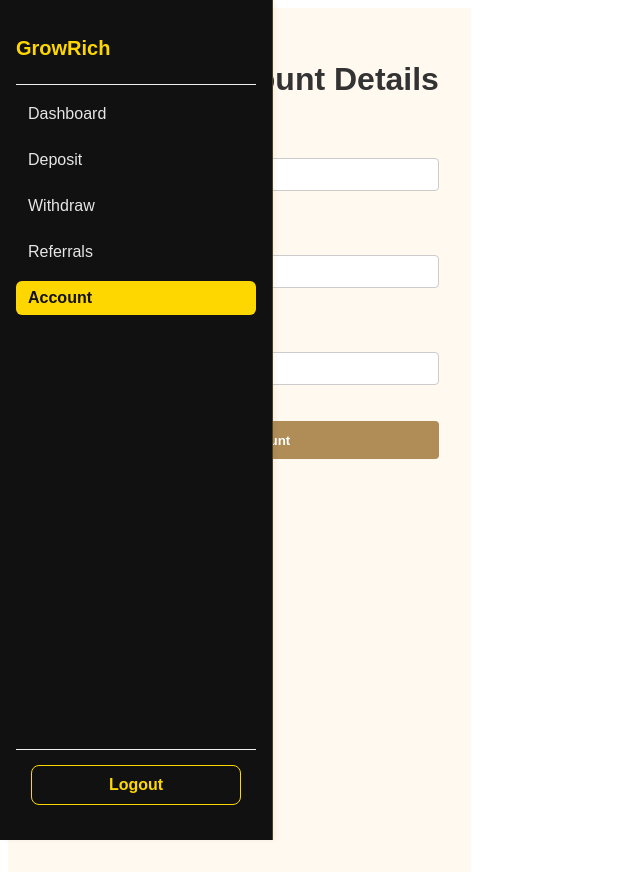
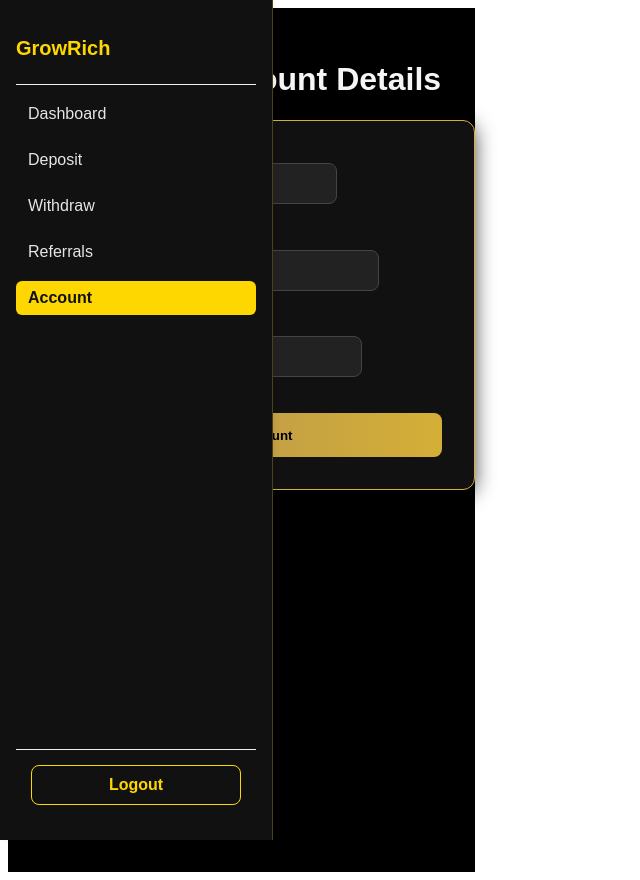
Before and after one commit to YBspotted20045/Grow-rich-investinm, a React (Vite) app: page /account in a window 1280 px wide. Shown: the whole page, without its empty margins (0-640 px from the left). Built offline with nearby package versions, Linux system fonts and the light colour scheme; no server answers; sample sign-in values are in the browser's storage.

Commit message:
Update Account.css

```diff
--- a/src/pages/Account.css
+++ b/src/pages/Account.css
@@ -1,44 +1,84 @@
+/* Account.css */
+
 .account-container {
   padding: 2rem;
   min-height: 100vh;
-  background-color: #fff9f0; /* light gold */
-  color: #333;
+  background-color: #000; /* black background */
+  color: #f5f5f5; /* soft white text */
+  display: flex;
+  flex-direction: column;
+  align-items: center;
+}
+
+.account-header {
+  font-size: 2rem;
+  font-weight: bold;
+  color: #d4af37; /* gold */
+  margin-bottom: 1.5rem;
+  text-transform: uppercase;
+  letter-spacing: 2px;
 }
 
 .account-form {
   display: flex;
   flex-direction: column;
   gap: 1rem;
+  width: 100%;
   max-width: 400px;
-  margin-top: 2rem;
+  background-color: #111; /* dark card */
+  padding: 2rem;
+  border-radius: 12px;
+  box-shadow: 0 4px 20px rgba(0, 0, 0, 0.7);
+  border: 1px solid #d4af37; /* subtle gold border */
 }
 
 .account-form label {
-  display: flex;
-  flex-direction: column;
-  font-weight: bold;
+  font-weight: 600;
+  margin-bottom: 0.3rem;
+  color: #f5f5f5;
 }
 
 .account-form input {
-  padding: 0.5rem;
-  border: 1px solid #ccc;
-  border-radius: 4px;
+  padding: 0.75rem;
+  border: 1px solid #444;
+  border-radius: 8px;
+  background-color: #222;
+  color: #f5f5f5;
+  transition: all 0.3s ease;
+}
+
+.account-form input:focus {
+  border-color: #d4af37;
+  outline: none;
+  box-shadow: 0 0 8px rgba(212, 175, 55, 0.6);
 }
 
 .account-form button {
-  padding: 0.7rem;
-  background-color: #b08d57; /* gold */
-  color: white;
+  padding: 0.9rem;
+  background: linear-gradient(90deg, #b08d57, #d4af37);
+  color: #000;
+  font-weight: bold;
   border: none;
-  border-radius: 4px;
+  border-radius: 8px;
   cursor: pointer;
+  transition: all 0.3s ease;
 }
 
 .account-form button:hover {
-  background-color: #a17b4a;
+  transform: translateY(-2px);
+  box-shadow: 0 4px 15px rgba(212, 175, 55, 0.6);
 }
 
 .account-message {
   margin-top: 1rem;
-  color: green;
+  text-align: center;
+  font-weight: bold;
 }
+
+.account-message.success {
+  color: #28a745; /* green for success */
+}
+
+.account-message.error {
+  color: #dc3545; /* red for error */
+}
```
